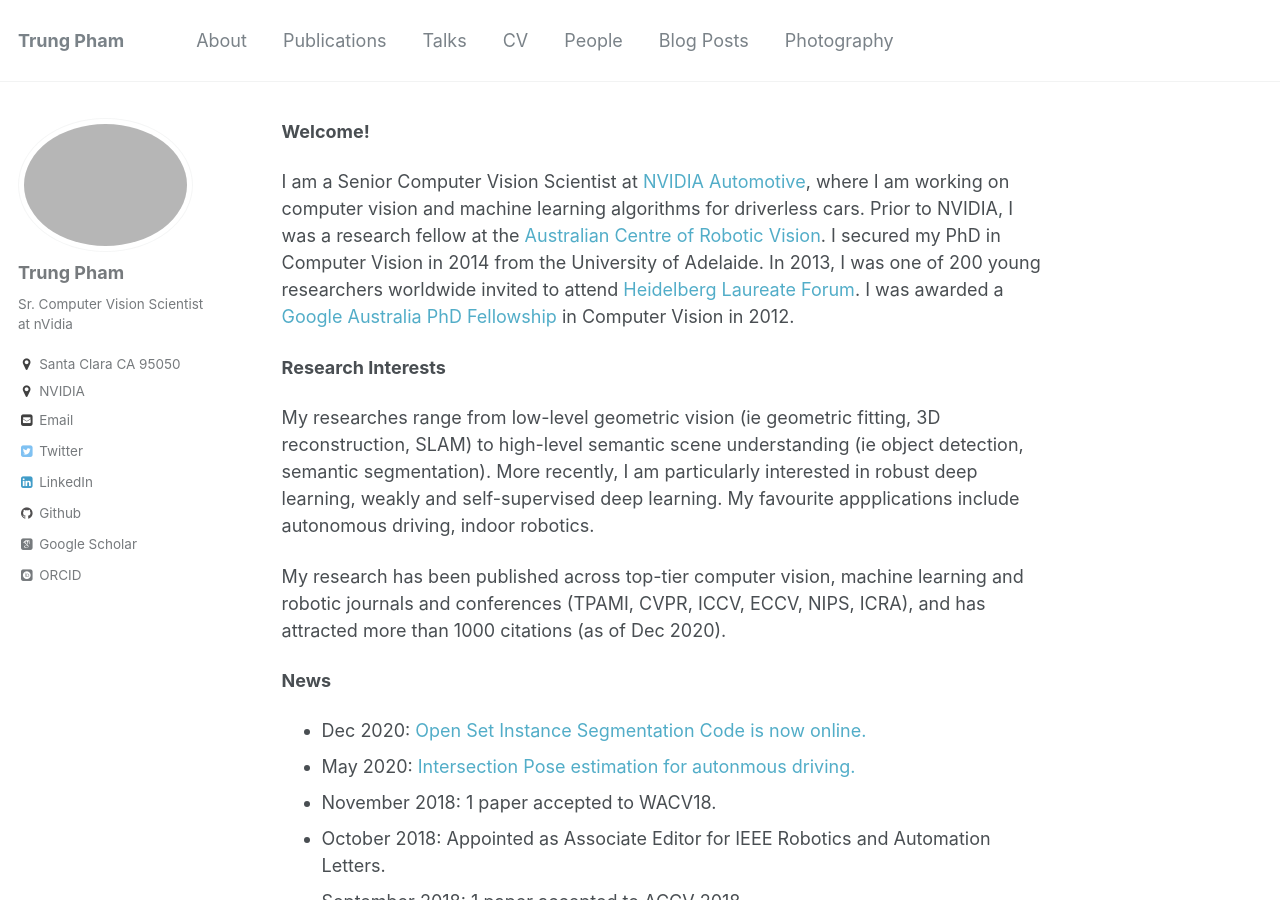
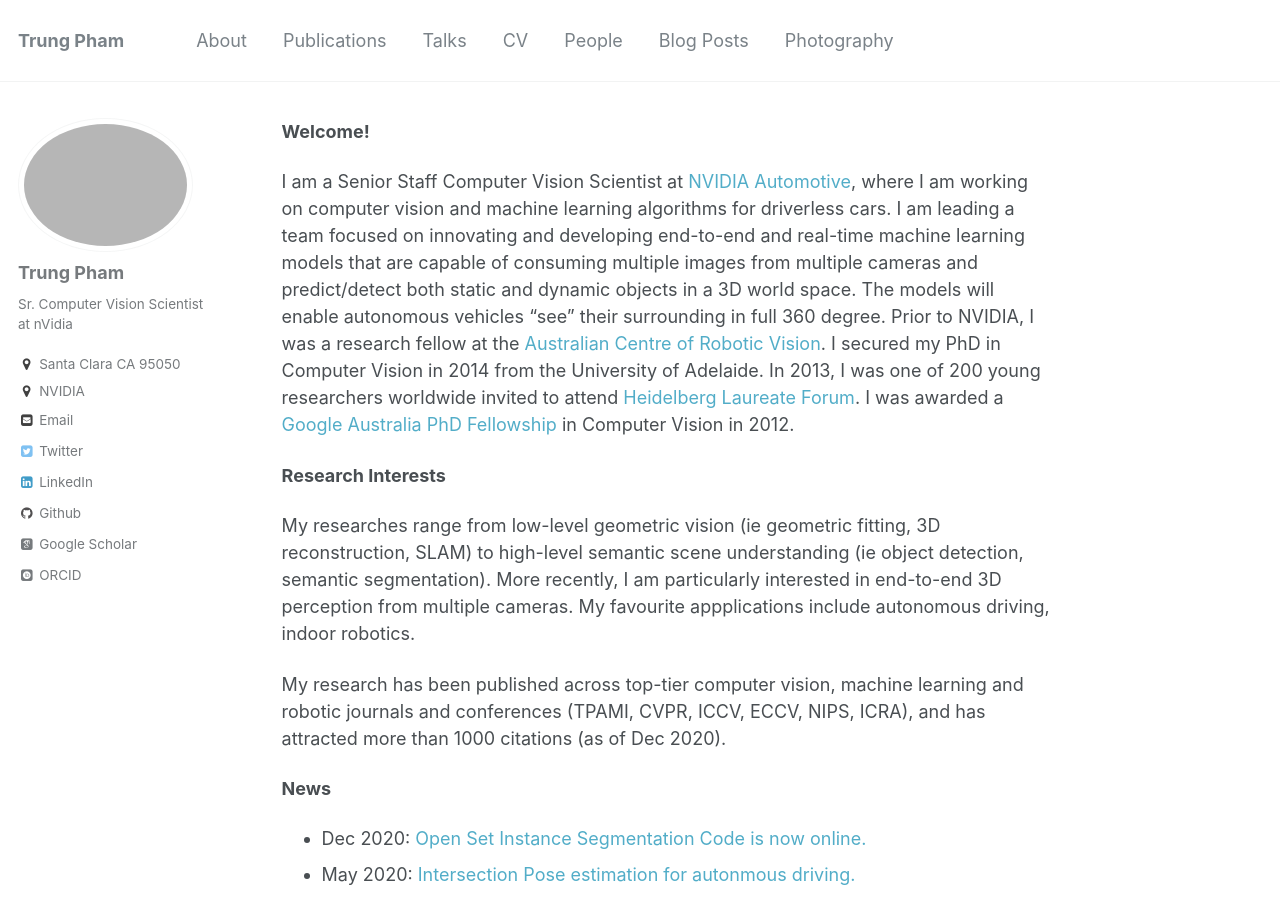
Before and after one commit to trungtpham/trungtpham.github.io, a Jekyll site: the page built from index.md, in a window 1280 px wide and 900 px high. Built offline with Jekyll 4.4.1, drawn with Linux system fonts in a browser that asks for light colours; some web fonts are replaced; our own code applies the rules of GitHub Pages for plain Markdown files.

Commit message:
Update index.md

```diff
--- a/index.md
+++ b/index.md
@@ -1,10 +1,11 @@
 **Welcome!**
 
-I am a Senior Computer Vision Scientist at [NVIDIA Automotive](https://www.nvidia.com/en-us/self-driving-cars/), where I am working on computer vision and machine learning algorithms for driverless cars. Prior to NVIDIA, I was a research fellow at the [Australian Centre of Robotic Vision](https://www.roboticvision.org/). I secured my PhD in Computer Vision in 2014 from the University of Adelaide. In 2013, I was one of 200 young researchers worldwide invited to attend [Heidelberg Laureate Forum](http://www.heidelberg-laureate-forum.org/). I was awarded a [Google Australia PhD Fellowship](https://ai.googleblog.com/2012/06/2012-google-phd-fellowships.html) in Computer Vision in 2012.
+I am a Senior Staff Computer Vision Scientist at [NVIDIA Automotive](https://www.nvidia.com/en-us/self-driving-cars/), where I am working on computer vision and machine learning algorithms for driverless cars. I am leading a team focused on innovating and developing end-to-end and real-time machine learning models that are capable of consuming multiple images from multiple cameras and predict/detect both static and dynamic objects in a 3D world space. The models will enable autonomous vehicles "see" their surrounding in full 360 degree.
+Prior to NVIDIA, I was a research fellow at the [Australian Centre of Robotic Vision](https://www.roboticvision.org/). I secured my PhD in Computer Vision in 2014 from the University of Adelaide. In 2013, I was one of 200 young researchers worldwide invited to attend [Heidelberg Laureate Forum](http://www.heidelberg-laureate-forum.org/). I was awarded a [Google Australia PhD Fellowship](https://ai.googleblog.com/2012/06/2012-google-phd-fellowships.html) in Computer Vision in 2012.
 
 **Research Interests**
 
-My researches range from low-level geometric vision (ie geometric fitting, 3D reconstruction, SLAM) to high-level semantic scene understanding (ie object detection, semantic segmentation). More recently, I am particularly interested in robust deep learning, weakly and self-supervised deep learning. My favourite appplications include autonomous driving, indoor robotics.
+My researches range from low-level geometric vision (ie geometric fitting, 3D reconstruction, SLAM) to high-level semantic scene understanding (ie object detection, semantic segmentation). More recently, I am particularly interested in end-to-end 3D perception from multiple cameras. My favourite appplications include autonomous driving, indoor robotics.
 
 My research has been published across top-tier computer vision, machine learning and robotic journals and conferences (TPAMI, CVPR, ICCV, ECCV, NIPS, ICRA), and has attracted more than 1000 citations (as of Dec 2020).
 
```
